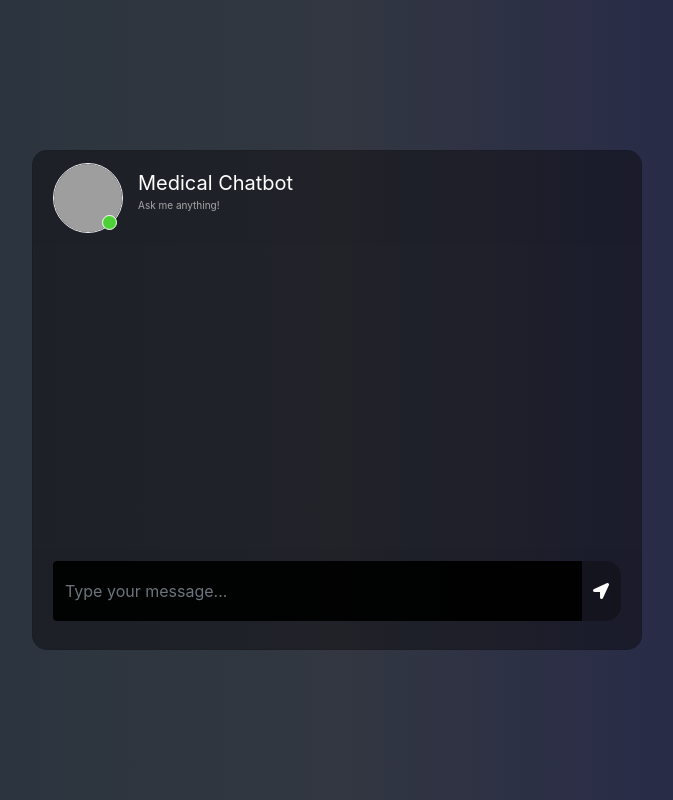
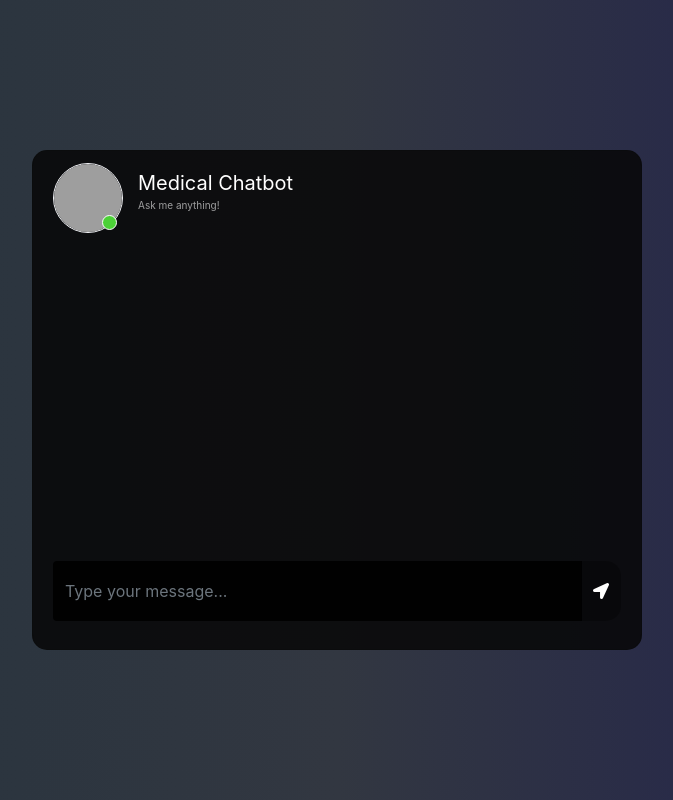
Before and after one commit to farooqshaikh22/Medical-Chatbot-Gen-AI, a Flask app: page / in a window 1280 px wide. Shown: the whole page, without its empty margins (303-976 px from the left). Run offline with Flask 3, Linux system fonts and the light colour scheme; some libraries are stand-ins or nearby versions; grey boxes are pictures that could not be loaded.

Commit message:
css update

```diff
--- a/static/style.css
+++ b/static/style.css
@@ -13,7 +13,7 @@ body,html{
 .card{
 	height: 500px;
 	border-radius: 15px !important;
-	background-color: rgba(8, 7, 7, 0.4) !important;
+	background-color: rgba(9, 9, 9, 0.874) !important;
 }
 .contacts_body{
 	padding:  0.75rem 0 !important;
```
